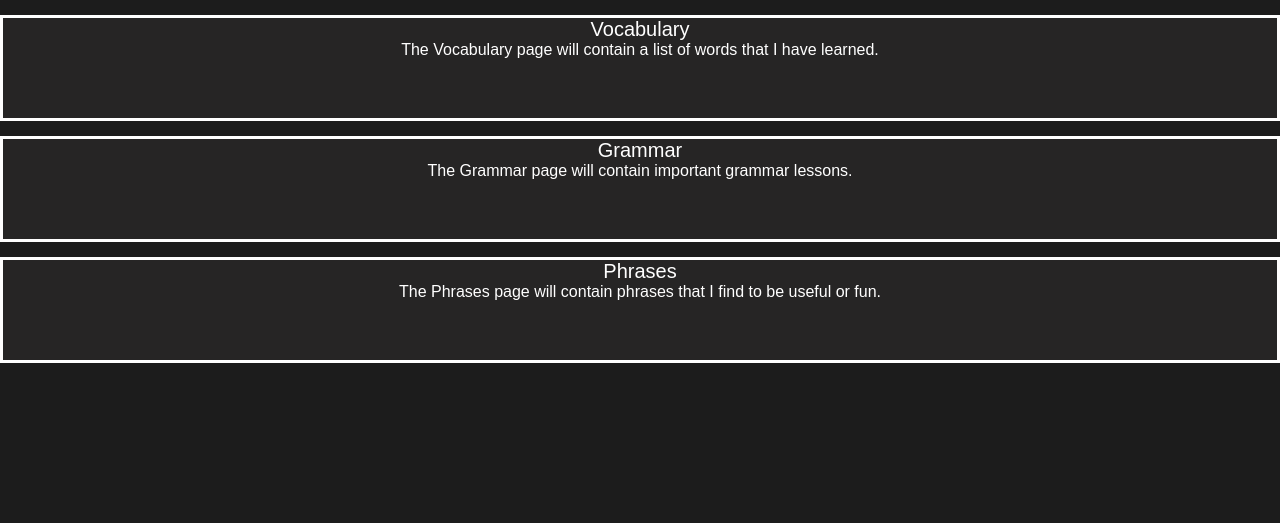
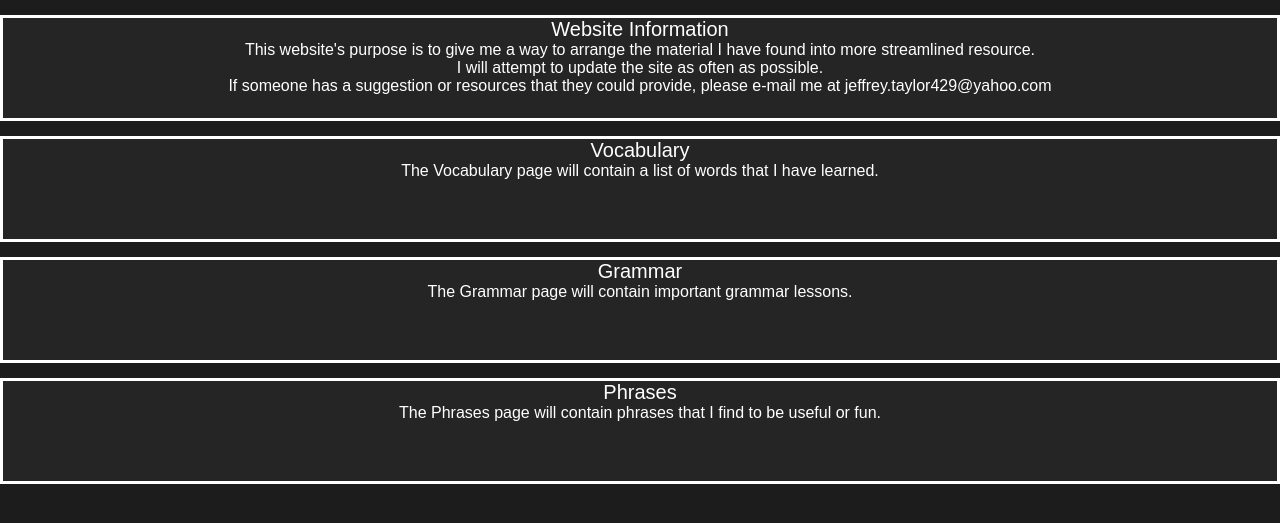
Before and after one commit to PeskyPenguin923/deutsch-learning, a plain HTML site: page index.html in a window 1280 px wide. Shown: the part 57-580 px from the top of the page. Drawn offline with Linux system fonts and the light colour scheme.

Commit message:
Add website information
Add website information to the home page.

```diff
--- a/index.html
+++ b/index.html
@@ -16,6 +16,15 @@
         <div class="menu-link"><a href="vocab.html">Vocabulary</a></div>
         <div class="menu-link"><a href="grammar.html">Grammar</a></div>
         <div class="menu-link"><a href="phrases.html">Phrases</a></div>
+    </div>
+    <div class="home-section">
+        <div class="section-header">Website Information</div>
+        <div class="section-subtext">
+            <div>This website's purpose is to give me a way to arrange the material I have found into more streamlined resource.</div>
+            <div>I will attempt to update the site as often as possible.</div>
+            <div>If someone has a suggestion or resources that they could provide,
+            please e-mail me at jeffrey.taylor429@yahoo.com</div>
+        </div>
     </div>
     <div class="home-section">
         <div class="section-header">Vocabulary</div>
--- a/style.css
+++ b/style.css
@@ -45,6 +45,11 @@ body {
     justify-content: center;
 }
 
+.section-subtext div {
+    display: flex;
+    justify-content: center;
+}
+
 /* Vocabulary Page */
 
 .container-header {
```
